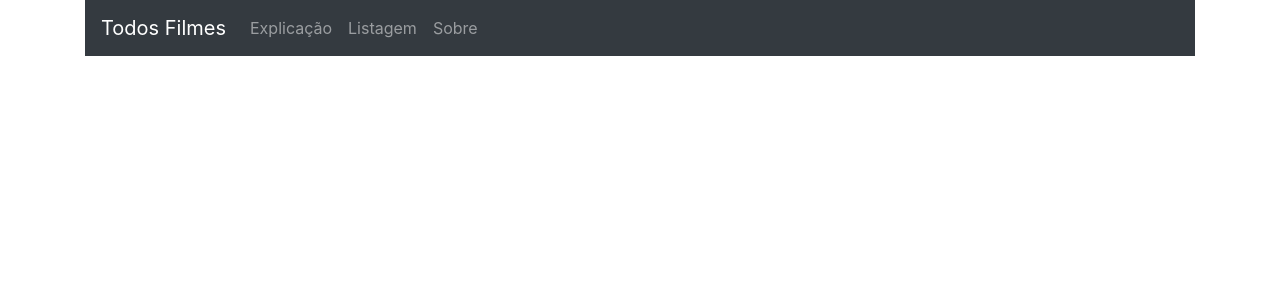
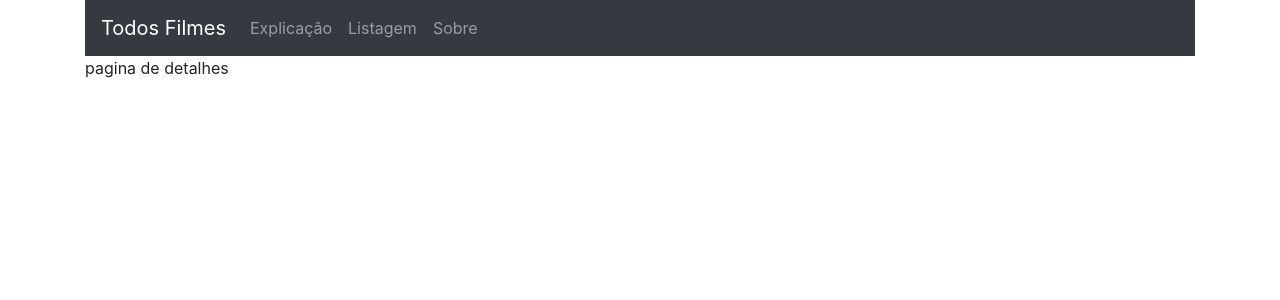
Before and after one commit to giovannirp/sigle-aplication-react, a React (Create React App) app in the folder sigle-listage-filme/: page /detalhe/1 in a window 1280 px wide. Shown: the top 300 px of the page. Built offline with nearby package versions, Linux system fonts and the light colour scheme.

Commit message:
fix: adicionando rotas e componentes de detalhe

```diff
--- /dev/null
+++ b/sigle-listage-filme/src/components/Detalhe/Detalhe.js
@@ -0,0 +1,17 @@
+import React, { Component } from "react";
+
+class Detalhe extends Component {
+    constructor(props){
+        super(props);
+    }
+
+    render(){
+        return(
+            <div>
+                pagina de detalhes
+            </div>
+        )
+    }
+}
+
+export default Detalhe
--- /dev/null
+++ b/sigle-listage-filme/src/components/Detalhe/index.js
@@ -0,0 +1 @@
+export { default } from './Detalhe'
--- a/sigle-listage-filme/src/routes.js
+++ b/sigle-listage-filme/src/routes.js
@@ -1,5 +1,6 @@
 import React from "react";
 import { BrowserRouter, Switch, Route } from "react-router-dom";
+import Detalhe from "./components/Detalhe";
 import Header from "./components/Header";
 import Home from "./pages/Home";
 
@@ -9,6 +10,7 @@ const Routes = () => {
       <Header />
       <Switch>
         <Route exact path='/' component={Home} />
+        <Route exact path='/detalhe/:id' component={Detalhe} />
       </Switch>
     </BrowserRouter>
   );
```
